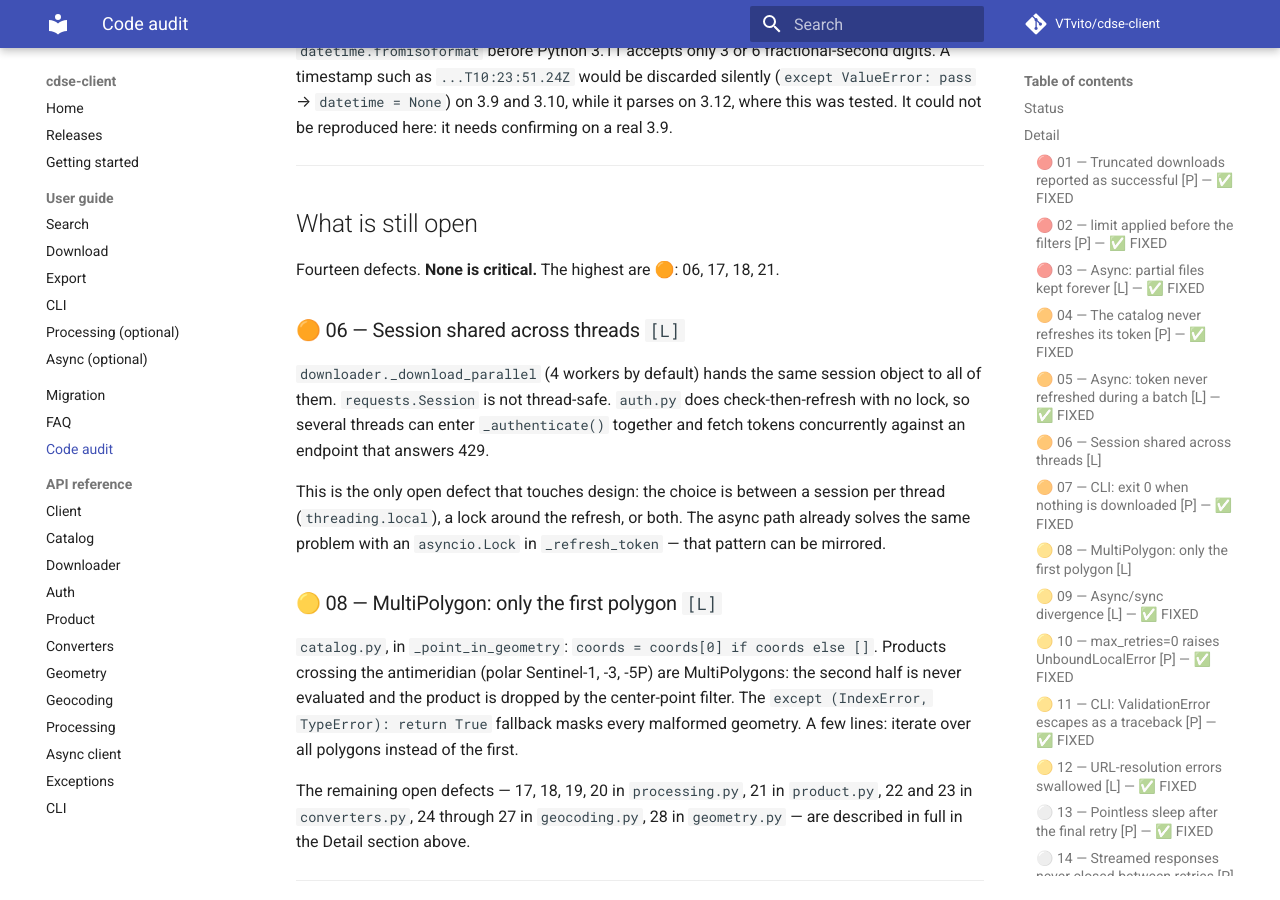
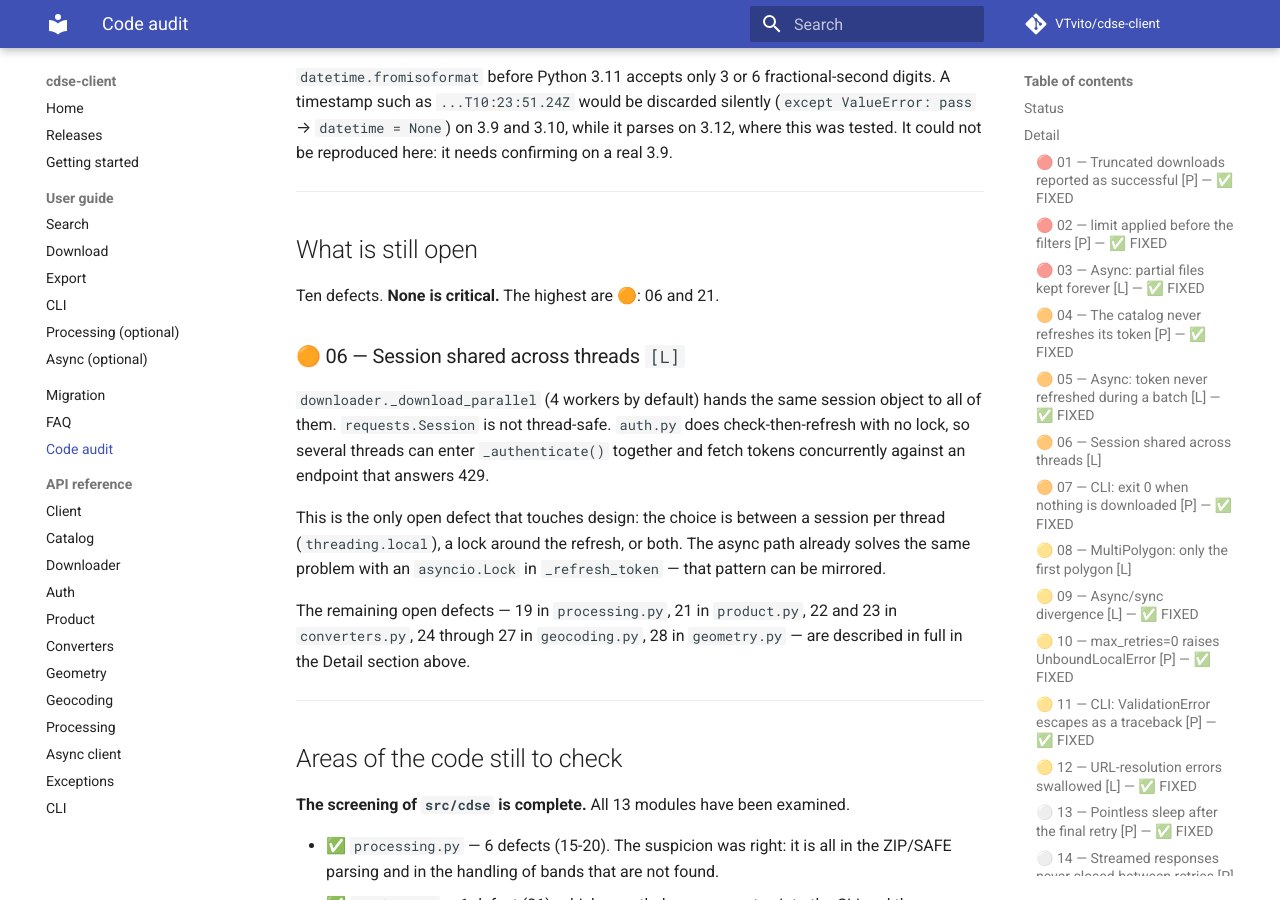
Before and after one commit to VTvito/cdse-client, an MkDocs documentation site: the page built from docs/audit.md, in a window 1280 px wide and 900 px high, scrolled down 12580 px. Built offline with MkDocs 1.6.1 and Material for MkDocs 9.7.7, drawn with Linux system fonts in a browser that asks for light colours; comment, search, counter and statistics services are not loaded; some of the changed text lies outside the part shown.

Commit message:
docs(audit): update open-defect summary after closing 08, 17, 18, 20
Co-Authored-By: Claude Fable 5.1 <noreply@anthropic.com>

```diff
--- a/docs/audit.md
+++ b/docs/audit.md
@@ -481,7 +482,7 @@ this was tested. It could not be reproduced here: it needs confirming on a real
 
 ## What is still open
 
-Fourteen defects. **None is critical.** The highest are 🟠: 06, 17, 18, 21.
+Ten defects. **None is critical.** The highest are 🟠: 06 and 21.
 
 ### 🟠 06 — Session shared across threads `[L]`
 
@@ -494,17 +495,9 @@ This is the only open defect that touches design: the choice is between a sessio
 (`threading.local`), a lock around the refresh, or both. The async path already solves the same
 problem with an `asyncio.Lock` in `_refresh_token` — that pattern can be mirrored.
 
-### 🟡 08 — MultiPolygon: only the first polygon `[L]`
-
-`catalog.py`, in `_point_in_geometry`: `coords = coords[0] if coords else []`. Products crossing
-the antimeridian (polar Sentinel-1, -3, -5P) are MultiPolygons: the second half is never
-evaluated and the product is dropped by the center-point filter. The
-`except (IndexError, TypeError): return True` fallback masks every malformed geometry. A few
-lines: iterate over all polygons instead of the first.
-
-The remaining open defects — 17, 18, 19, 20 in `processing.py`, 21 in `product.py`, 22 and 23
-in `converters.py`, 24 through 27 in `geocoding.py`, 28 in `geometry.py` — are described in
-full in the Detail section above.
+The remaining open defects — 19 in `processing.py`, 21 in `product.py`, 22 and 23 in
+`converters.py`, 24 through 27 in `geocoding.py`, 28 in `geometry.py` — are described in full
+in the Detail section above.
 
 ---
 
@@ -592,7 +585,9 @@ Recorded here because they cannot be inferred from the code or from the git hist
 - **Two existing tests encoded defect 01** (`test_download_success` and `test_download_all`
   declared a `content-length` that did not match the payload). Worth keeping in mind while
   looking at the other modules: a passing test does not prove the behaviour is right.
-- Defect 06 is the only one left that needs a design choice. Defect 08 is a few lines.
+- Defect 06 is the only one left that needs a design choice. Defect 08 was closed in
+  September 2026 together with 17, 18 and 20, while adding the pieces the persona examples
+  needed (see the `[Unreleased]` changelog entry).
 - To do once real credentials are available: verify pagination (defect 02) against the live
   API. The code accepts both Sentinel Hub's `context.next` and a STAC `next` link, but which
   form the API actually returns could not be confirmed.
```
Also changed, not shown: other parts of docs/audit.md (+2 -1 lines).
